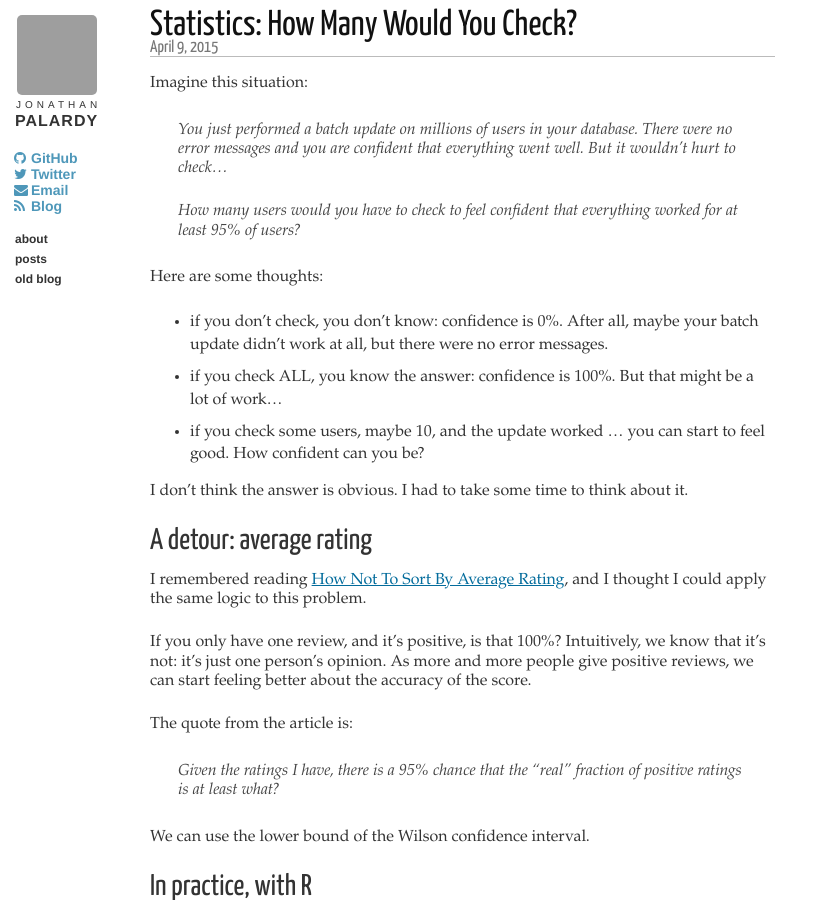
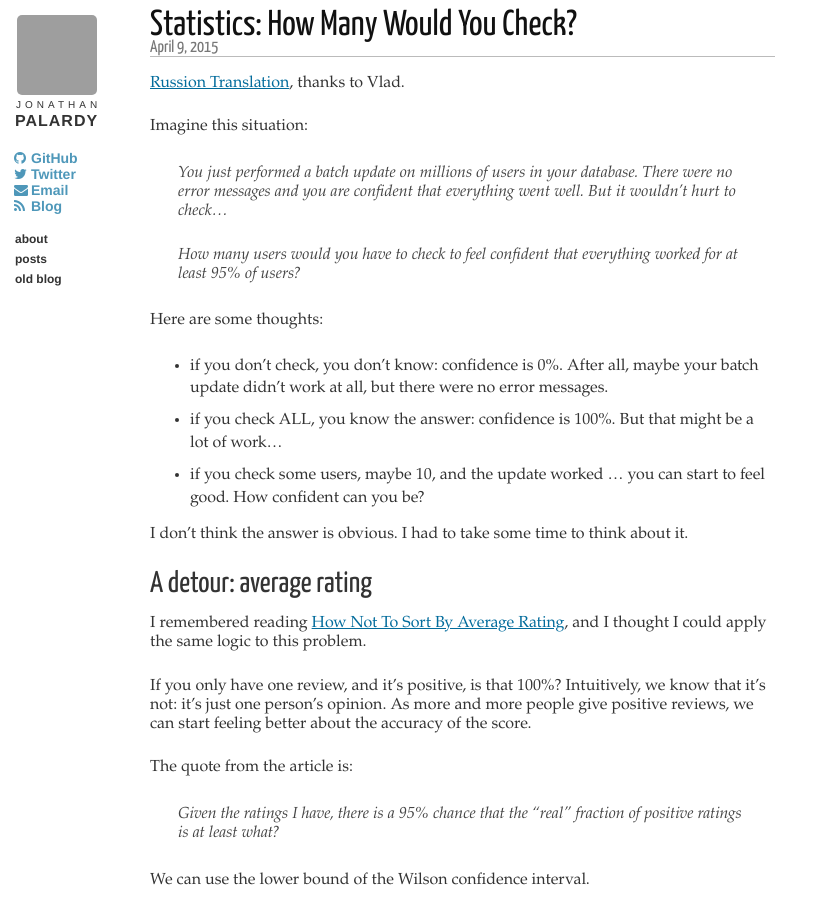
Before and after one commit to jpalardy/jpalardy.github.io, a Jekyll site: the page built from _posts/2015-04-09-statistics-how-many-would-you-check.markdown, in a window 1280 px wide and 900 px high, cut to the strip 0-900 px from the top of the window. Shown: the whole strip, without its empty margins (0-816 px from the left). Built offline with Jekyll 4.4.1, drawn with Linux system fonts in a browser that asks for light colours; Markdown is read by kramdown in place of the engine named in the settings; comment, search, counter and statistics services are not loaded; grey boxes are pictures that could not be loaded.

Commit message:
russian translation link to "How Many Would You Check?"

```diff
--- a/_posts/2015-04-09-statistics-how-many-would-you-check.markdown
+++ b/_posts/2015-04-09-statistics-how-many-would-you-check.markdown
@@ -3,6 +3,8 @@ layout: post
 title: "Statistics: How Many Would You Check?"
 category: posts
 ---
+
+[Russion Translation](http://softdroid.net/statistika-mnogo-li-vy-proveryaete), thanks to Vlad.
 
 Imagine this situation:
 
```
